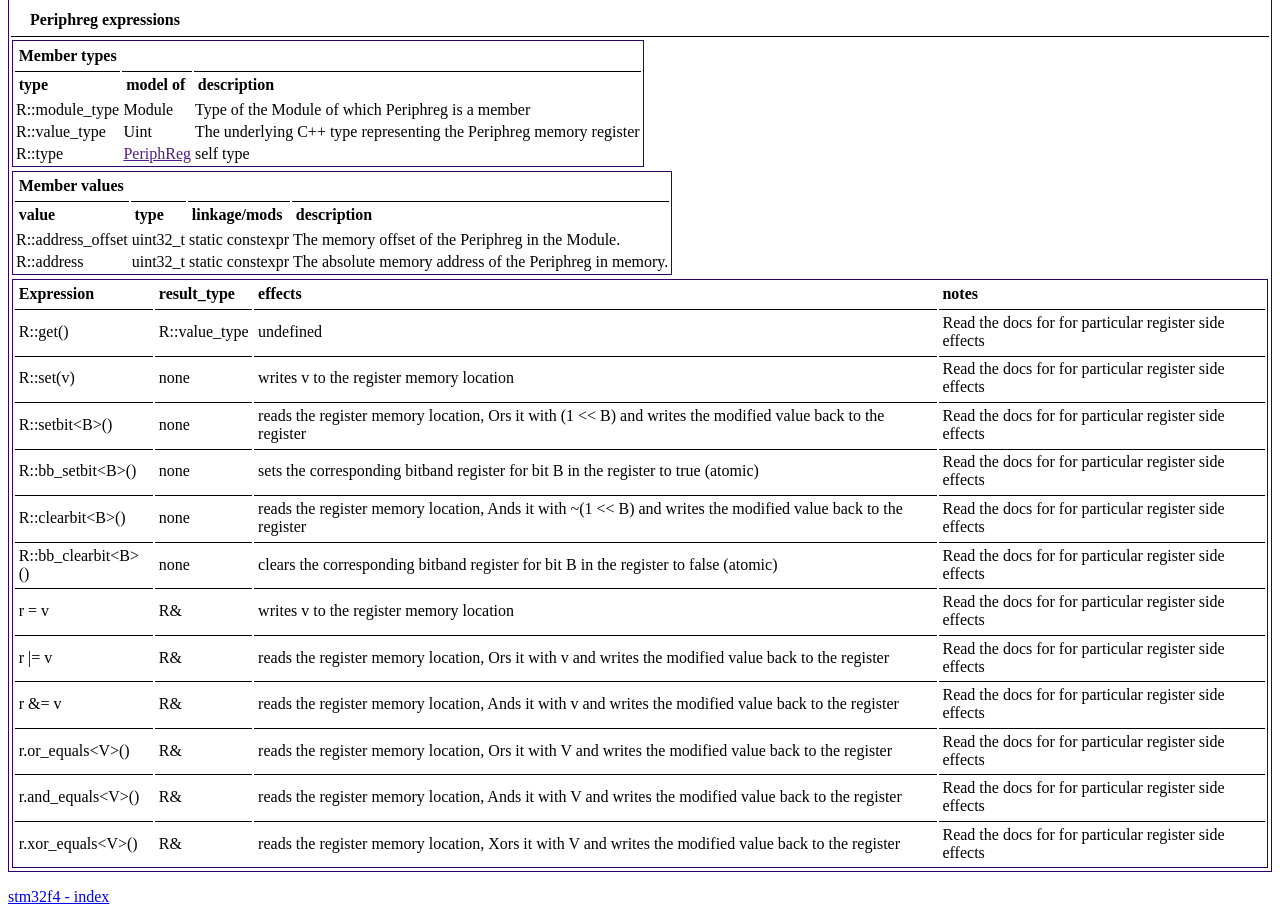
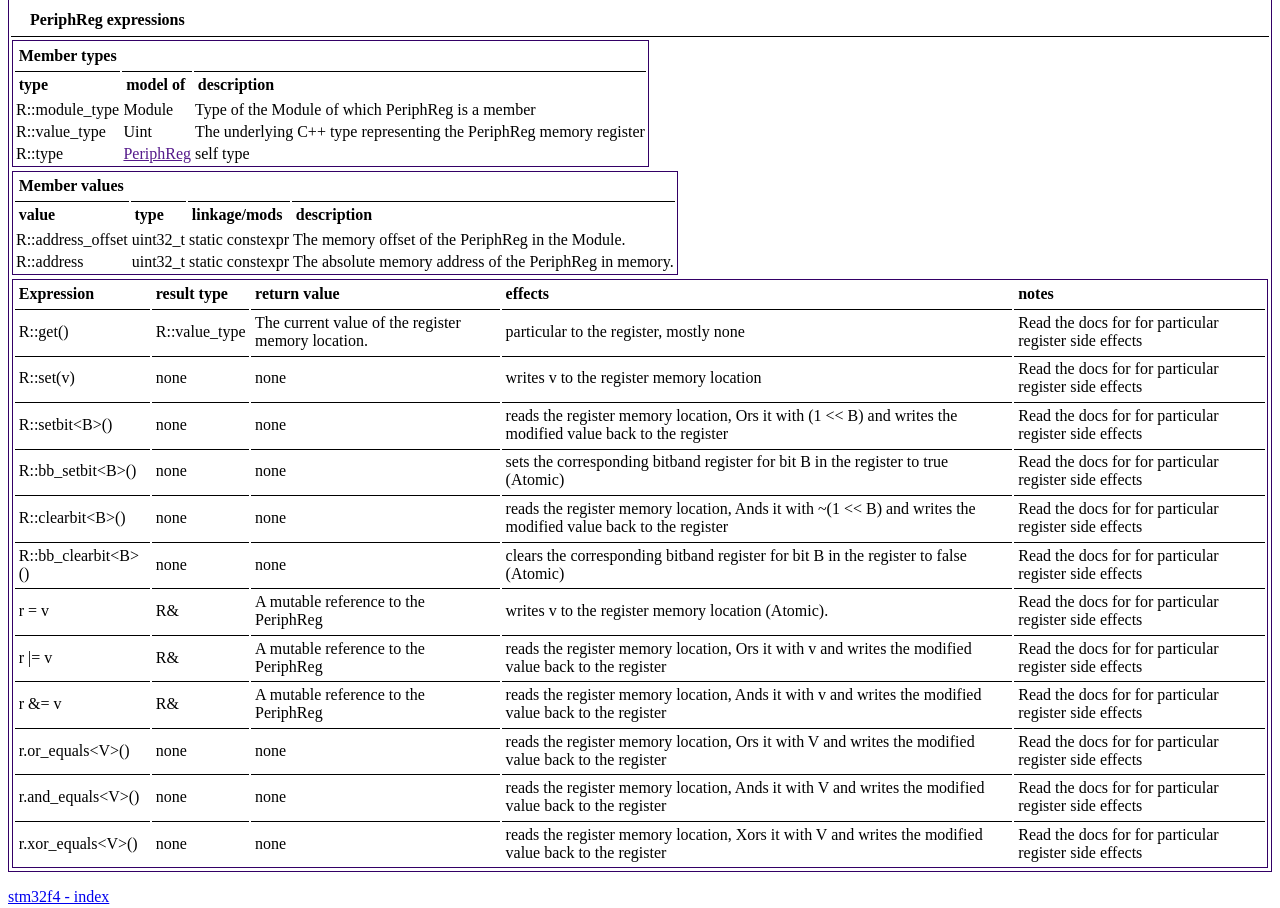
Before and after one commit to kwikius/quan-trunk, a plain HTML site: page quan_matters/doc/quan/stm32f4/periph_reg.html in a window 1280 px wide. Shown: the part 580-1488 px from the top of the page. Drawn offline with Linux system fonts and the light colour scheme.

Commit message:
clarify and fix typos in the periph_reg docs

```diff
--- a/quan_matters/doc/quan/stm32f4/periph_reg.html
+++ b/quan_matters/doc/quan/stm32f4/periph_reg.html
@@ -44,33 +44,33 @@ type='text/css'
 <tr><td class="notation-type-value">V</td><td class="notation-type-value">constexpr R::value_type</td></tr>
 </table>
 </td></tr>
-<tr><td class="constructs">Periphreg expressions</td></tr>
+<tr><td class="constructs">PeriphReg expressions</td></tr>
 <tr><td><table class="notation"><tr><td class="notation-header">Member types</td></tr>
 <tr><td class="notation-type-value-header">type</td><td class="notation-type-value-header">model of</td><td class="notation-type-value-header">description</td></tr>
-<tr><td>R::module_type</td><td>Module</td><td>Type of the Module of which Periphreg is a member</td></tr>
-<tr><td>R::value_type</td><td>Uint</td><td>The underlying C++ type representing the Periphreg memory register</td></tr>
+<tr><td>R::module_type</td><td>Module</td><td>Type of the Module of which PeriphReg is a member</td></tr>
+<tr><td>R::value_type</td><td>Uint</td><td>The underlying C++ type representing the PeriphReg memory register</td></tr>
 <tr><td>R::type</td><td><a href = ''>PeriphReg</a></td><td>self type</td></tr>
 </table>
 </td></tr>
 <tr><td><table class="notation"><tr><td class="notation-header">Member values</td></tr>
 <tr><td class="notation-type-value-header">value</td><td class="notation-type-value-header">type</td><td class="notation-type-value-header">linkage/mods</td><td class="notation-type-value-header">description</td></tr>
-<tr><td>R::address_offset</td><td>uint32_t</td><td>static constexpr</td><td>The memory offset of the Periphreg in the Module.</td></tr>
-<tr><td>R::address</td><td>uint32_t</td><td>static constexpr</td><td>The absolute memory address of the Periphreg in memory.</td></tr>
+<tr><td>R::address_offset</td><td>uint32_t</td><td>static constexpr</td><td>The memory offset of the PeriphReg in the Module.</td></tr>
+<tr><td>R::address</td><td>uint32_t</td><td>static constexpr</td><td>The absolute memory address of the PeriphReg in memory.</td></tr>
 </table>
 </td></tr>
-<tr><td><table class="expressions"><tr><td class="expression-header">Expression</td><td class="expression-header">result_type</td><td class="expression-header">effects</td><td class="expression-header">notes</td></tr>
-<tr><td class="expression">R::get()</td><td class="expression">R::value_type</td><td class="expression">undefined</td><td class="expression">Read the docs for for particular register side effects</td></tr>
-<tr><td class="expression">R::set(v)</td><td class="expression">none</td><td class="expression">writes v to the register memory location</td><td class="expression">Read the docs for for particular register side effects</td></tr>
-<tr><td class="expression">R::setbit&lt;B&gt;()</td><td class="expression">none</td><td class="expression">reads the register memory location, Ors it with (1 &lt;&lt; B) and writes  the modified value back to the register</td><td class="expression">Read the docs for for particular register side effects</td></tr>
-<tr><td class="expression">R::bb_setbit&lt;B&gt;()</td><td class="expression">none</td><td class="expression">sets the corresponding bitband register for bit B in the register to true (atomic)</td><td class="expression">Read the docs for for particular register side effects</td></tr>
-<tr><td class="expression">R::clearbit&lt;B&gt;()</td><td class="expression">none</td><td class="expression">reads the register memory location, Ands it with ~(1 &lt;&lt; B) and writes  the modified value back to the register</td><td class="expression">Read the docs for for particular register side effects</td></tr>
-<tr><td class="expression">R::bb_clearbit&lt;B&gt;()</td><td class="expression">none</td><td class="expression">clears the corresponding bitband register for bit B in the register to false (atomic)</td><td class="expression">Read the docs for for particular register side effects</td></tr>
-<tr><td class="expression">r = v</td><td class="expression">R&</td><td class="expression">writes v to the register memory location</td><td class="expression">Read the docs for for particular register side effects</td></tr>
-<tr><td class="expression">r |= v</td><td class="expression">R&</td><td class="expression">reads the register memory location, Ors it with v and writes  the modified value back to the register</td><td class="expression">Read the docs for for particular register side effects</td></tr>
-<tr><td class="expression">r &= v</td><td class="expression">R&</td><td class="expression">reads the register memory location, Ands it with v and writes  the modified value back to the register</td><td class="expression">Read the docs for for particular register side effects</td></tr>
-<tr><td class="expression">r.or_equals&lt;V&gt;()</td><td class="expression">R&</td><td class="expression">reads the register memory location, Ors it with V and writes  the modified value back to the register</td><td class="expression">Read the docs for for particular register side effects</td></tr>
-<tr><td class="expression">r.and_equals&lt;V&gt;()</td><td class="expression">R&</td><td class="expression">reads the register memory location, Ands it with V and writes  the modified value back to the register</td><td class="expression">Read the docs for for particular register side effects</td></tr>
-<tr><td class="expression">r.xor_equals&lt;V&gt;()</td><td class="expression">R&</td><td class="expression">reads the register memory location, Xors it with V and writes  the modified value back to the register</td><td class="expression">Read the docs for for particular register side effects</td></tr>
+<tr><td><table class="expressions"><tr><td class="expression-header">Expression</td><td class="expression-header">result type</td><td class="expression-header">return value</td><td class="expression-header">effects</td><td class="expression-header">notes</td></tr>
+<tr><td class="expression">R::get()</td><td class="expression">R::value_type</td><td class="expression">The current value of the register memory location.</td><td class="expression">particular to the register, mostly none</td><td class="expression">Read the docs for for particular register side effects</td></tr>
+<tr><td class="expression">R::set(v)</td><td class="expression">none</td><td class="expression">none</td><td class="expression">writes v to the register memory location</td><td class="expression">Read the docs for for particular register side effects</td></tr>
+<tr><td class="expression">R::setbit&lt;B&gt;()</td><td class="expression">none</td><td class="expression">none</td><td class="expression">reads the register memory location, Ors it with (1 &lt;&lt; B) and writes  the modified value back to the register</td><td class="expression">Read the docs for for particular register side effects</td></tr>
+<tr><td class="expression">R::bb_setbit&lt;B&gt;()</td><td class="expression">none</td><td class="expression">none</td><td class="expression">sets the corresponding bitband register for bit B in the register to true (Atomic)</td><td class="expression">Read the docs for for particular register side effects</td></tr>
+<tr><td class="expression">R::clearbit&lt;B&gt;()</td><td class="expression">none</td><td class="expression">none</td><td class="expression">reads the register memory location, Ands it with ~(1 &lt;&lt; B) and writes  the modified value back to the register</td><td class="expression">Read the docs for for particular register side effects</td></tr>
+<tr><td class="expression">R::bb_clearbit&lt;B&gt;()</td><td class="expression">none</td><td class="expression">none</td><td class="expression">clears the corresponding bitband register for bit B in the register to false (Atomic)</td><td class="expression">Read the docs for for particular register side effects</td></tr>
+<tr><td class="expression">r = v</td><td class="expression">R&</td><td class="expression">A mutable reference to the PeriphReg</td><td class="expression">writes v to the register memory location (Atomic). </td><td class="expression">Read the docs for for particular register side effects</td></tr>
+<tr><td class="expression">r |= v</td><td class="expression">R&</td><td class="expression">A mutable reference to the PeriphReg</td><td class="expression">reads the register memory location, Ors it with v and writes  the modified value back to the register</td><td class="expression">Read the docs for for particular register side effects</td></tr>
+<tr><td class="expression">r &= v</td><td class="expression">R&</td><td class="expression">A mutable reference to the PeriphReg</td><td class="expression">reads the register memory location, Ands it with v and writes  the modified value back to the register</td><td class="expression">Read the docs for for particular register side effects</td></tr>
+<tr><td class="expression">r.or_equals&lt;V&gt;()</td><td class="expression">none</td><td class="expression">none</td><td class="expression">reads the register memory location, Ors it with V and writes  the modified value back to the register</td><td class="expression">Read the docs for for particular register side effects</td></tr>
+<tr><td class="expression">r.and_equals&lt;V&gt;()</td><td class="expression">none</td><td class="expression">none</td><td class="expression">reads the register memory location, Ands it with V and writes  the modified value back to the register</td><td class="expression">Read the docs for for particular register side effects</td></tr>
+<tr><td class="expression">r.xor_equals&lt;V&gt;()</td><td class="expression">none</td><td class="expression">none</td><td class="expression">reads the register memory location, Xors it with V and writes  the modified value back to the register</td><td class="expression">Read the docs for for particular register side effects</td></tr>
 </table>
 </td></tr>
 </table>
```
